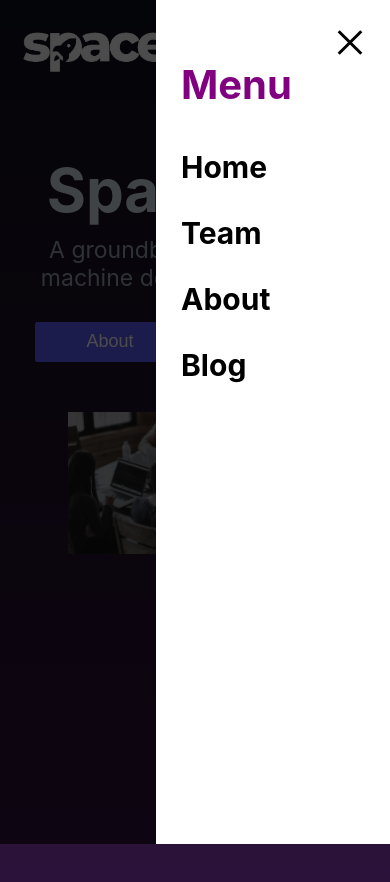
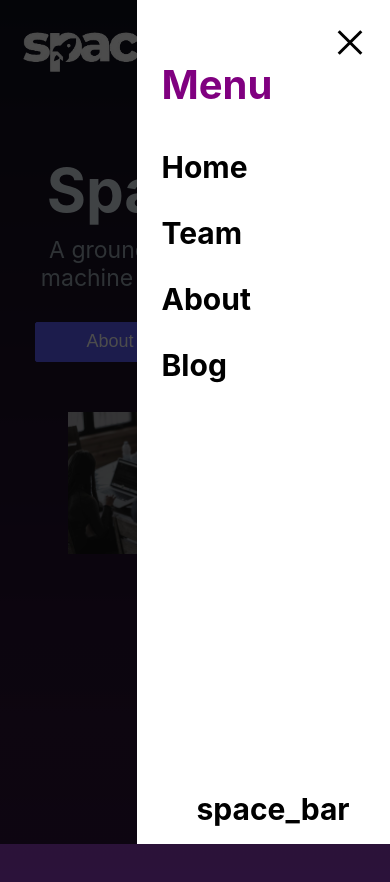
Before and after one commit to jhan756k/spacebar, a React (Vite) app: page / in a window 390 px wide. Both pictures are taken after a click on the button 350 px from the left and 41 px from the top of the page. Shown: the top 882 px of the page. Built offline with nearby package versions, Linux system fonts and the light colour scheme; a web font is replaced by a local one.

Commit message:
🎨 EDIT: Added instagram to mobile panel

```diff
--- a/src/Components/Header.tsx
+++ b/src/Components/Header.tsx
@@ -54,9 +54,7 @@ const Header = () => {
           }}
         >
           <div className="hamburgermenulist">
-            <div className="paneltitle">
-              Menu
-            </div>
+            <div className="paneltitle">Menu</div>
             <div className="hamburgermenuitem">
               <a href="/" className="hamburgermenuitem">
                 Home
@@ -77,6 +75,10 @@ const Header = () => {
                 Blog
               </a>
             </div>
+            <a href="/" className="instaham">
+              <i className="ham-insta" />
+              space_bar
+            </a>
           </div>
         </div>
       </div>
--- a/src/Style/Header.css
+++ b/src/Style/Header.css
@@ -66,7 +66,7 @@
 .hamburgermenu {
   position: fixed;
   top: 0;
-  left: 40%;
+  left: 35%;
   z-index: 100;
   width: 80vw;
   height: 100vh;
@@ -112,6 +112,26 @@
 
 }
 
+.instaham {
+  font-size: 30px;
+  font-weight: bold;
+  text-decoration: none;
+  color: black;
+  position: absolute;
+  bottom: 2%;
+}
+
+.ham-insta::before {
+  vertical-align: middle;
+  content: "";
+  background-image: url("https://www.instagram.com/static/images/ico/favicon.ico/36b3ee2d91ed.ico");
+  background-size: cover;
+  width: 25px;
+  height: 25px;
+  display: inline-block;
+  margin: 0 10px 0 25px;
+}
+
 @media (max-width: 900px) {
   .pagediv {
     display: none;
```
